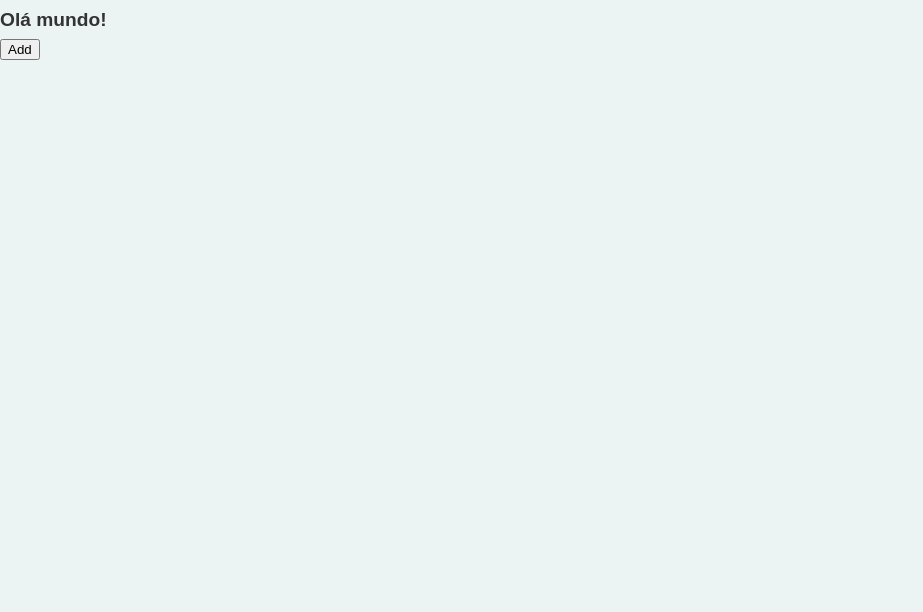
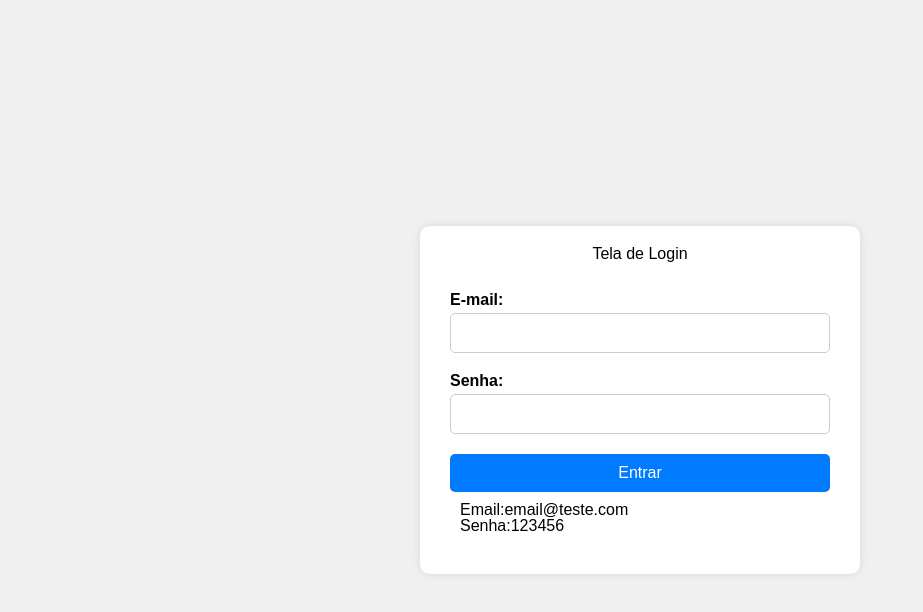
Before and after one commit to AndreLucyo2/estudo-web-fullstack001, a plain HTML site: page index.html in a window 1280 px wide. Shown: the whole page, without its empty margins (0-923 px from the left). Drawn offline with Linux system fonts and the light colour scheme.

Commit message:
estudo 01 login form

```diff
--- a/index.html
+++ b/index.html
@@ -14,14 +14,26 @@
 
 <body>
     <main>
-        <section>
-            <h1>Olá mundo!</h1>
-        </section>
-        <section>
-            <div>
-                <button id="btnAdd" type="button">Add </button>
-            </div>
-        </section>
+        <div class="login-container">
+            <h2>Tela de Login</h2>
+            <form class="login-form" id="loginForm">
+                <div class="form-group">
+                    <label for="email">E-mail:</label>
+                    <input type="email" id="email" name="email" required>
+                    <div class="error-message" id="emailError"></div>
+                </div>
+                <div class="form-group">
+                    <label for="password">Senha:</label>
+                    <input type="password" id="password" name="password" required>
+                    <div class="error-message" id="passwordError"></div>
+                </div>
+                <button type="submit" class="submit-btn">Entrar</button>
+                <div class="textH">
+                    <h3><strong>Email:</strong>email@teste.com</h3>
+                    <h3><strong>Senha:</strong>123456</h3>
+                </div>
+            </form>
+        </div>
         <script type="module" src="./src/js/main.js"></script>
     </main>
 </body>
--- a/src/css/main.css
+++ b/src/css/main.css
@@ -1,33 +1,82 @@
 body {
     font-family: Arial, sans-serif;
-    background-color:rgb(236, 243, 243);
+    display: flex;
+    justify-content: center;
+    align-items: center;
+    height: 100vh;
+    margin: 0;
+    background-color: #f0f0f0;
 }
 
-h1 {
-    color: #333;
-    font-weight: bold;
-    font-size: larger;
-    margin: 10px 0 10px;
-}
-
-table {
-    width: 100%;
-    background-color: aliceblue;
+.textH{
     margin: 10px;
 }
 
-th {
-    text-align: center;
-    font-weight: bold;
-    font-size: larger;
-
+.login-container {
+    width: 400px;
+    padding: 20px;
+    background-color: #fff;
+    border-radius: 10px;
+    box-shadow: 0px 0px 10px rgba(0, 0, 0, 0.1);
 }
 
-td {
+.login-container h2 {
     text-align: center;
-    margin: 10px;
+    margin-bottom: 20px;
 }
 
-#section01{
-    margin: 1%;
+.login-form {
+    padding: 10px;
 }
+
+.form-group {
+    margin-bottom: 20px;
+    position: relative;
+}
+
+label {
+    display: block;
+    font-size: 16px;
+    font-weight: bold;
+    margin-bottom: 5px;
+}
+
+input {
+    width: 100%;
+    padding: 10px;
+    font-size: 16px;
+    border: 1px solid #ccc;
+    border-radius: 5px;
+    box-sizing: border-box;
+    transition: border-color 0.3s
+}
+
+.error-message {
+    margin-top: 2px;
+    color: red;
+}
+
+.submit-btn {
+    display: block;
+    width: 100%;
+    padding: 10px;
+    font-size: 16px;
+    background-color: #007bff;
+    color: #fff;
+    border: none;
+    border-radius: 5px;
+    cursor: pointer;
+}
+
+.submit-btn:hover {
+    background-color: #0056b3;
+}
+
+.form-group input {
+    border: 1px solid #ccc;
+    border-radius: 5px;
+}
+
+.form-group.error input {
+    border-color: red;
+}
--- a/src/js/main.js
+++ b/src/js/main.js
@@ -1,3 +1,38 @@
+
+document.getElementById('loginForm').addEventListener('submit', function (event) {
+    event.preventDefault();
+    const emailInput = document.getElementById('email');
+    const passwordInput = document.getElementById('password');
+    const emailError = document.getElementById('emailError');
+    const passwordError = document.getElementById('passwordError');
+
+    // Limpar mensagens de erro anteriores
+    emailError.textContent = '';
+    passwordError.textContent = '';
+
+    //Validação do e-mail:
+    const emailPattern = /^[^\s@]+@[^\s@]+\.[^\s@]+$/;
+    const emailValid = emailPattern.test(emailInput.value);
+
+    if (!emailValid) {
+        emailError.textContent = 'Digite um e-mail válido.';
+    }
+
+    //Validação da senha:
+    if (passwordInput.value.length < 6) {
+        passwordError.textContent = 'A senha deve conter pelo menos 6 caracteres.\nInforme:123456';
+    }
+
+    // Simulação de autenticação - Aqui você pode verificar as credenciais com um servidor backend
+    if (emailValid && passwordInput.value.length >= 6) {
+        alert('Login realizado com sucesso!');
+
+        // Aqui você pode redirecionar
+    }
+
+});
+
+
 //---------------------------------------------------------------------
 //Estudo de elementos HTML
 //---------------------------------------------------------------------
```
Also changed, not shown: 1 other file.
